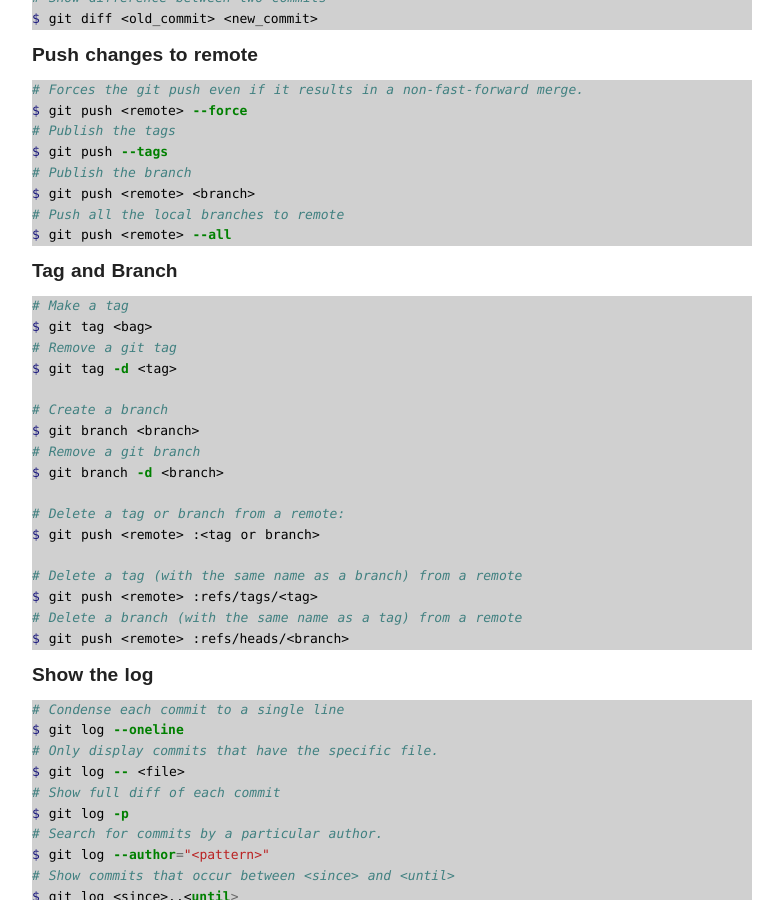
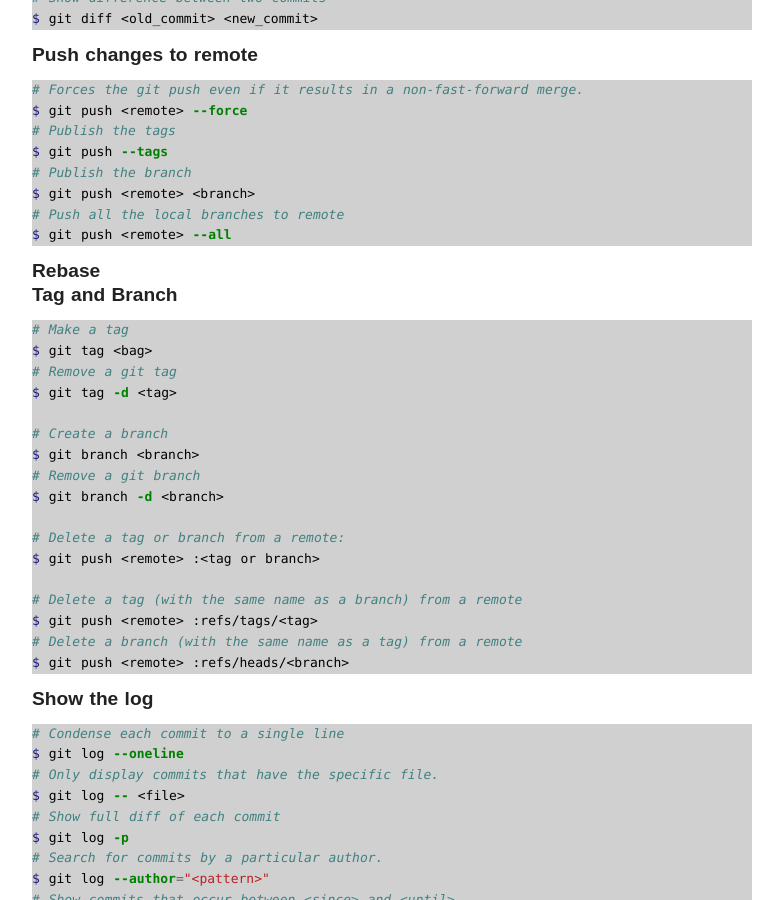
Before and after one commit to lchenn/linchen04.github.io, a Jekyll site: the page built from _posts/2014-10-23-git-cheat-sheet.md, in a window 1280 px wide and 900 px high, scrolled down 491 px. Shown: the whole window, without its empty margins (248-1031 px from the left). Built offline with Jekyll 4.4.1, drawn with Linux system fonts in a browser that asks for light colours; some web fonts are replaced; Markdown is read by kramdown in place of the engine named in the settings; comment, search, counter and statistics services are not loaded.

Commit message:
Added rebase section

````diff
--- a/_posts/2014-10-23-git-cheat-sheet.md
+++ b/_posts/2014-10-23-git-cheat-sheet.md
@@ -45,7 +45,7 @@ $ git push <remote> <branch>
 $ git push <remote> --all
 ```
 
-
+### Rebase
 
 ### Tag and Branch
 ```bash
````
